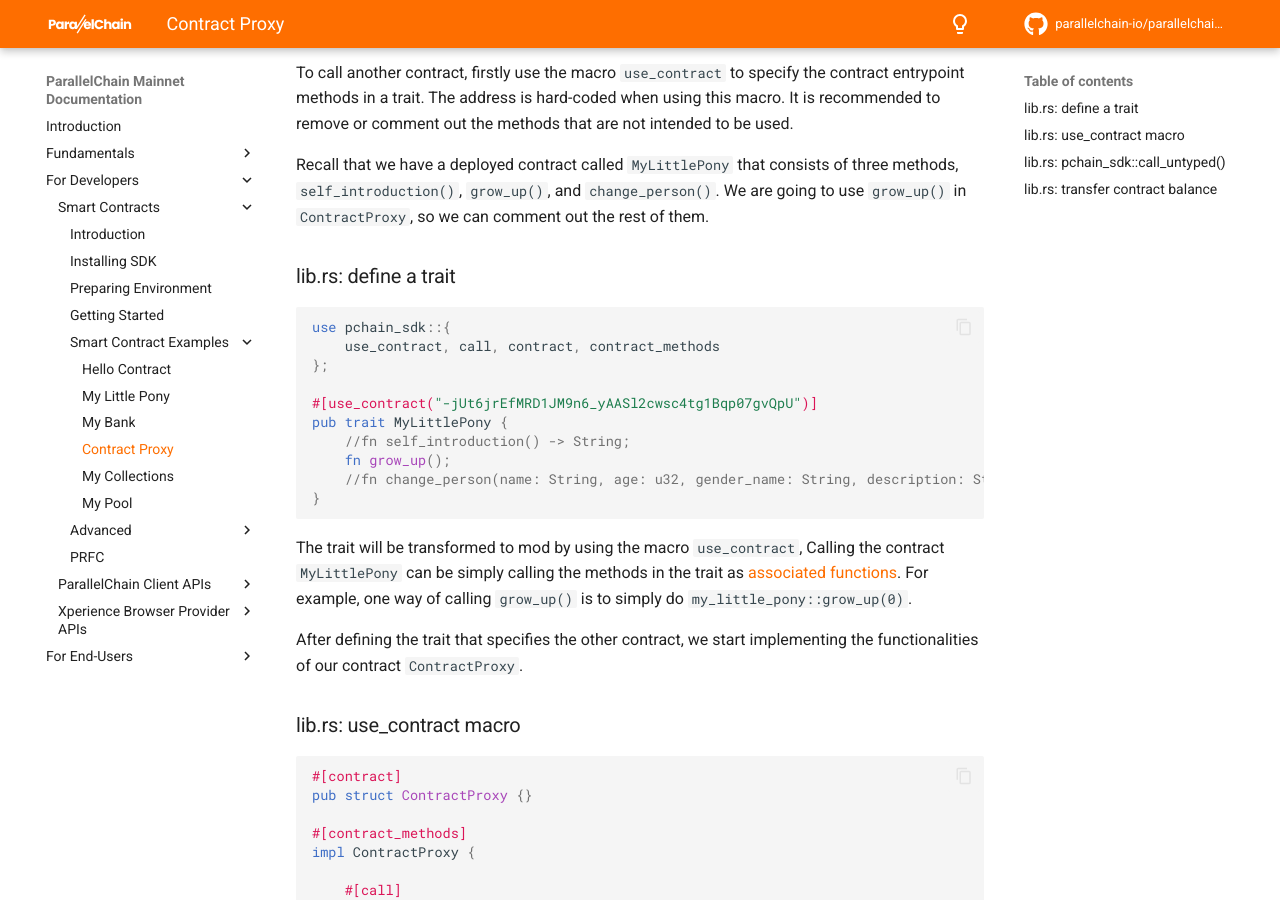
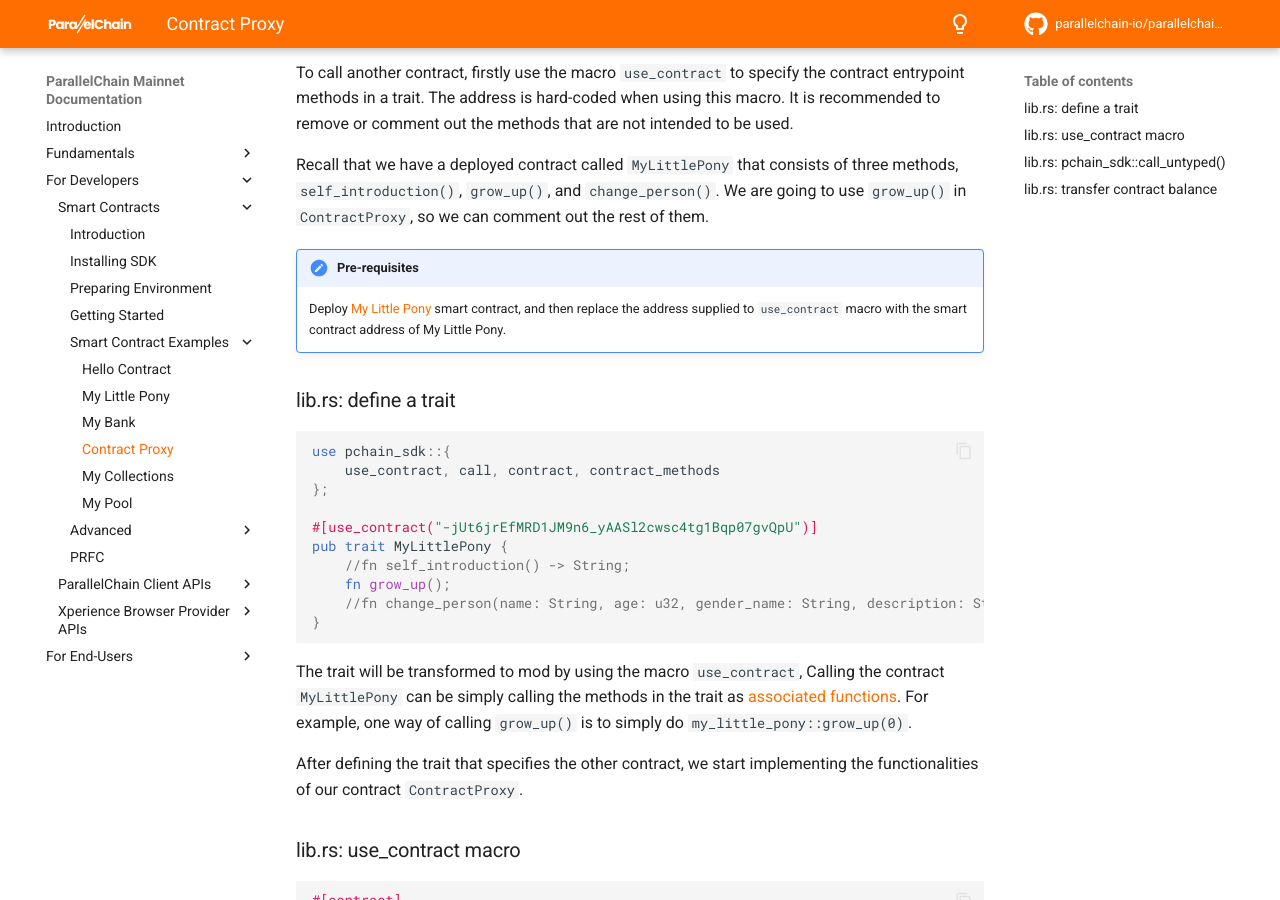
Before and after one commit to parallelchain-io/parallelchain-docs, an MkDocs documentation site: the page built from docs/for_developers/smart_contracts/smart_contract_examples/4_contract_proxy.md, in a window 1280 px wide and 900 px high, scrolled down 370 px. Built offline with MkDocs 1.6.1 and Material for MkDocs 9.7.7, drawn with Linux system fonts in a browser that asks for light colours; comment, search, counter and statistics services are not loaded.

Commit message:
Add pre-requisites to deploy My Little Pony for Contract Proxy

````diff
--- a/docs/for_developers/smart_contracts/smart_contract_examples/4_contract_proxy.md
+++ b/docs/for_developers/smart_contracts/smart_contract_examples/4_contract_proxy.md
@@ -19,6 +19,9 @@ To call another contract, firstly use the macro `use_contract` to specify the co
 Recall that we have a deployed contract called `MyLittlePony` that consists of three methods,
 `self_introduction()`, `grow_up()`, and `change_person()`. We are going to use `grow_up()` in
 `ContractProxy`, so we can comment out the rest of them.
+
+!!! Pre-requisites
+    Deploy [My Little Pony](./2_my_little_pony.md) smart contract, and then replace the address supplied to `use_contract` macro with the smart contract address of My Little Pony.
 
 ### lib.rs: define a trait
 ```rust
````
